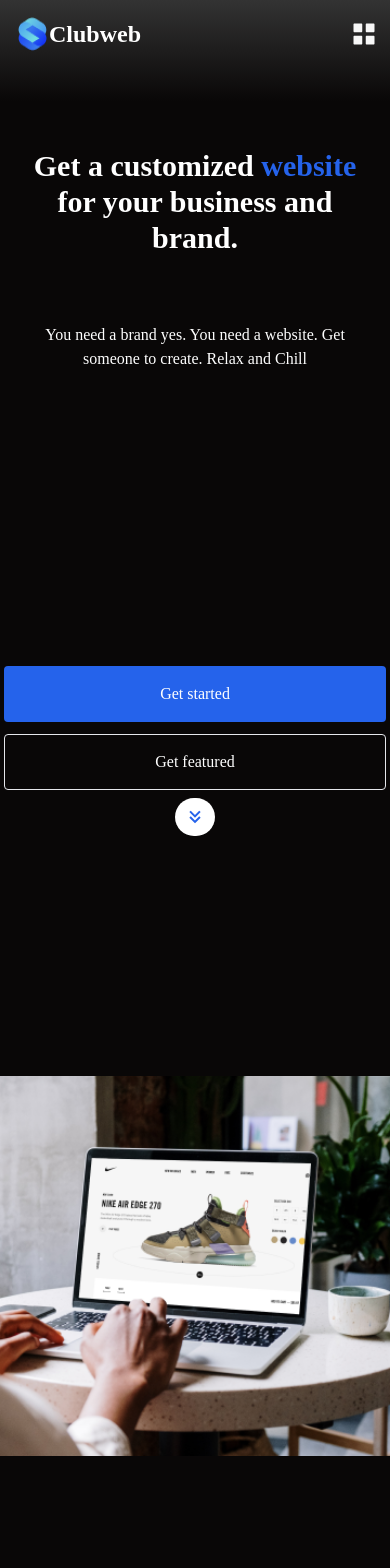
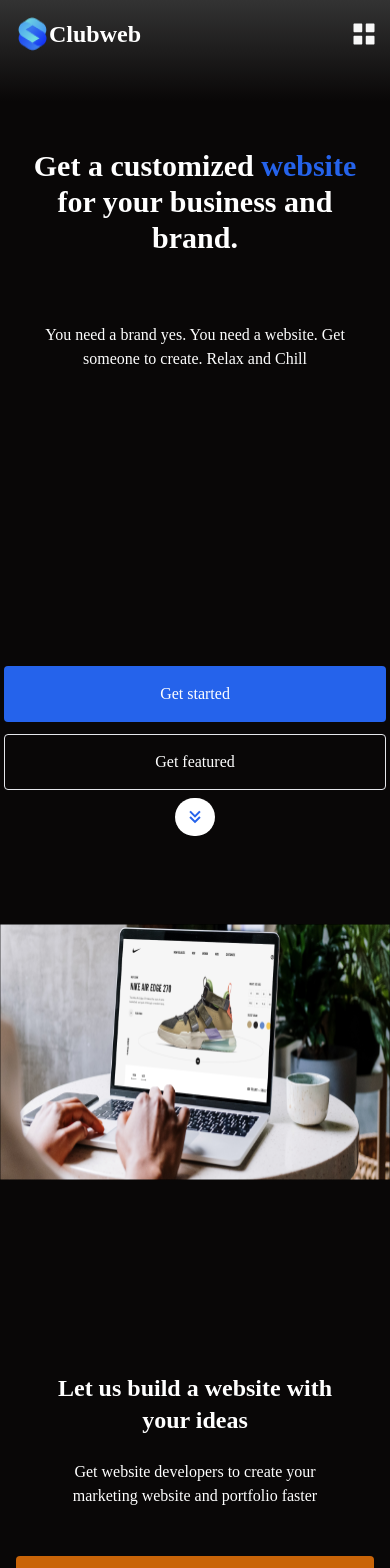
Before and after one commit to AliBoka/clubweb, a React (Create React App) app: page / in a window 390 px wide. Shown: the top 1568 px of the page. Built offline with nearby package versions, Linux system fonts and the light colour scheme.

Commit message:
fix Home img component

```diff
--- a/src/App.js
+++ b/src/App.js
@@ -3,7 +3,7 @@
 import FeatDevelopers from "./components/FeatDevelopers";
 import Footer from "./components/Footer";
 import Home from "./components/Home";
-import HomeImg from "./components/HomeImg";
+import HomeImage from "./components/HomeImage";
 import Message from "./components/Message";
 import Navbar from "./components/Navbar";
 
@@ -13,7 +13,7 @@
       boxShadow : '0px 4px 4px rgba(0, 0, 0, 0.25)'}}>
     <Navbar/>
     <Home/>
-    <HomeImg/>
+    <HomeImage/>
     <BuildYourWeb/>
     <FeatDevelopers/>
     <Message/>
--- /dev/null
+++ b/src/components/HomeImage.jsx
@@ -0,0 +1,20 @@
+import React from "react";
+import homeImg2 from "../assets/homepage-img.png";
+const HomeImage = () => {
+  return (
+    <div
+      name="homeimg"
+      className="flex items-center h-auto  py-20 bg-[#090707] w-full"
+    >
+
+        <img
+          src={homeImg2}
+          alt="home-img"
+          className="sm:object-contain w-full h-64 sm:h-auto 2xl:object-cover"
+        />
+
+    </div>
+  );
+};
+
+export default HomeImage;
--- a/src/components/HomeImg.jsx
+++ /dev/null
@@ -1,32 +0,0 @@
-import React, { useState } from "react";
-import homeImg from "../assets/homeimgMobile.png";
-import homeImg2 from "../assets/homepage-img.png";
-import { CgChevronDoubleDown } from "react-icons/cg";
-import Link from "react-scroll/modules/components/Link";
-const HomeImg = () => {
-  const [mobil, setMobil] = useState(false);
-
-  return (
-    <div name="homeimg" className="flex items-center h-screen py-20 bg-[#090707] w-full">
-     {
-     window.innerWidth > 412 ? (
-
-        <img
-          src={homeImg2}
-          alt="home-img"
-          className="sm:object-contain w-full 2xl:object-cover"
-        />
-
-      ) : (
-       <img src={homeImg} alt="home-img" className=" w-full h-[380px]" />
-      )
-  }
-      {/* <Link to="homeimg" smooth={true} className="sm:absolute bottom-2 flex flex-col rounded-full h-10 w-10 bg-white justify-center items-center mb-2 cursor-pointer">
-          <CgChevronDoubleDown className="text-blue-600 text-2xl
-           "/>
-      </Link> */}
-    </div>
-  );
-};
-
-export default HomeImg;
```
